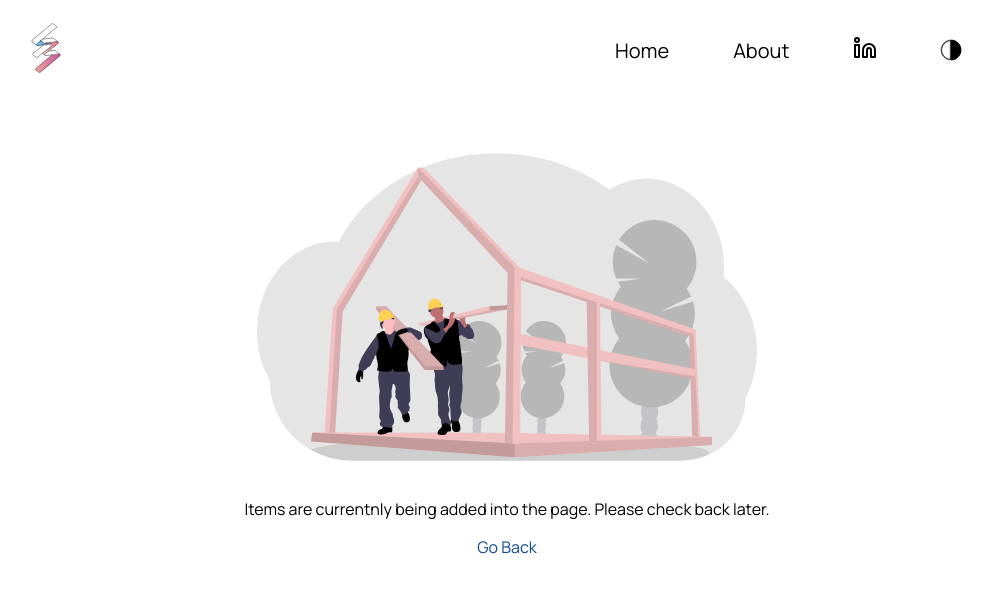
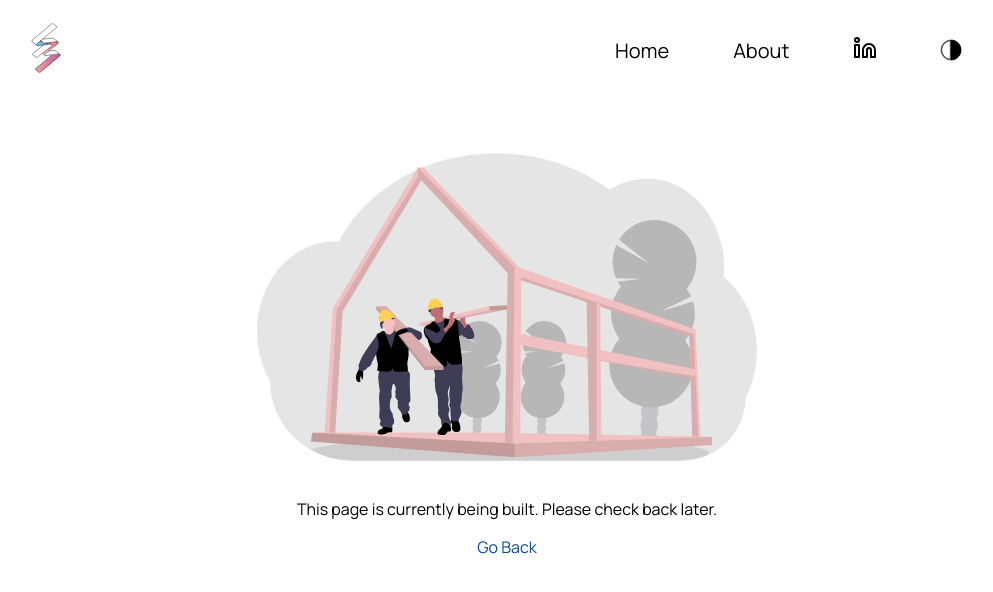
Before and after one commit to Elimists/sash-portfolio, a Next.js app: page /project/core in a window 1280 px wide. Shown: the top 592 px of the page, without its empty margins (133-1126 px from the left). Built offline with nearby package versions, Linux system fonts and the light colour scheme.

Commit message:
Changed statement.

```diff
--- a/pages/project/core.js
+++ b/pages/project/core.js
@@ -7,7 +7,7 @@ export default function CoreBP(){
     return(
         <div className={styles.container}>
             <Image src={uc} width={500} height={350} alt="Under Construction" />
-            <p>Items are currentnly being added into the page. Please check back later.</p>
+            <p>This page is currently being built. Please check back later.</p>
             <Link href="/"><a>Go Back</a></Link>
         </div>
     )
--- a/pages/project/lisn.js
+++ b/pages/project/lisn.js
@@ -6,7 +6,7 @@ export default function Lisn(){
     return(
         <div className={styles.container}>
             <Image src={uc} width={500} height={350} alt="Under Construction" />
-            <p>Items are currentnly being added into the page. Please check back later.</p>
+            <p>This page is currently being built. Please check back later.</p>
             <Link href="/"><a>Go Back</a></Link>
         </div>
     )
--- a/pages/project/world-journal.js
+++ b/pages/project/world-journal.js
@@ -8,7 +8,7 @@ export default function WorldJournal(){
     return(
         <div className={styles.container}>
             <Image src={uc} width={500} height={350} alt="Under Construction" />
-            <p>Items are currentnly being added into the page. Please check back later.</p>
+            <p>This page is currently being built. Please check back later.</p>
             <Link href="/"><a>Go Back</a></Link>
         </div>
     )
```
